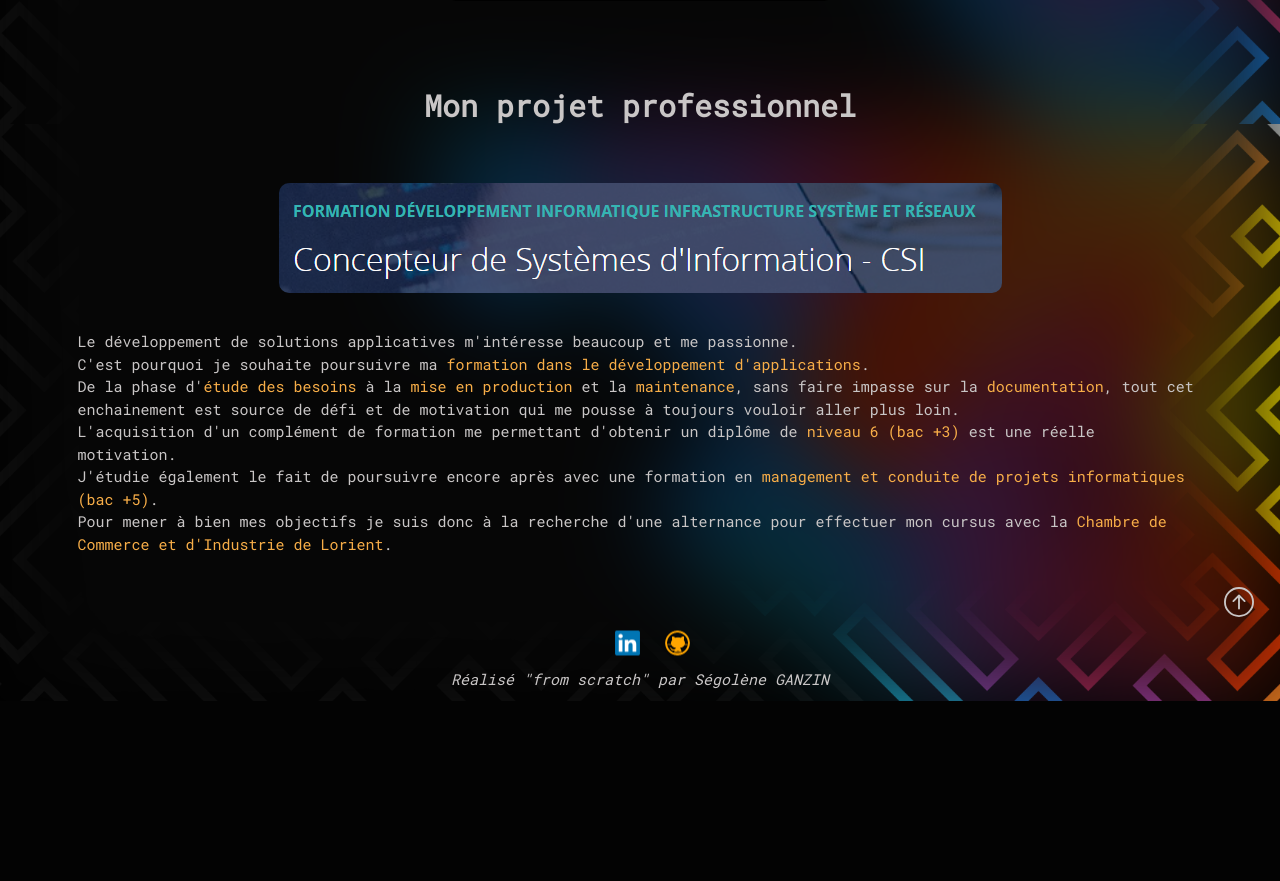
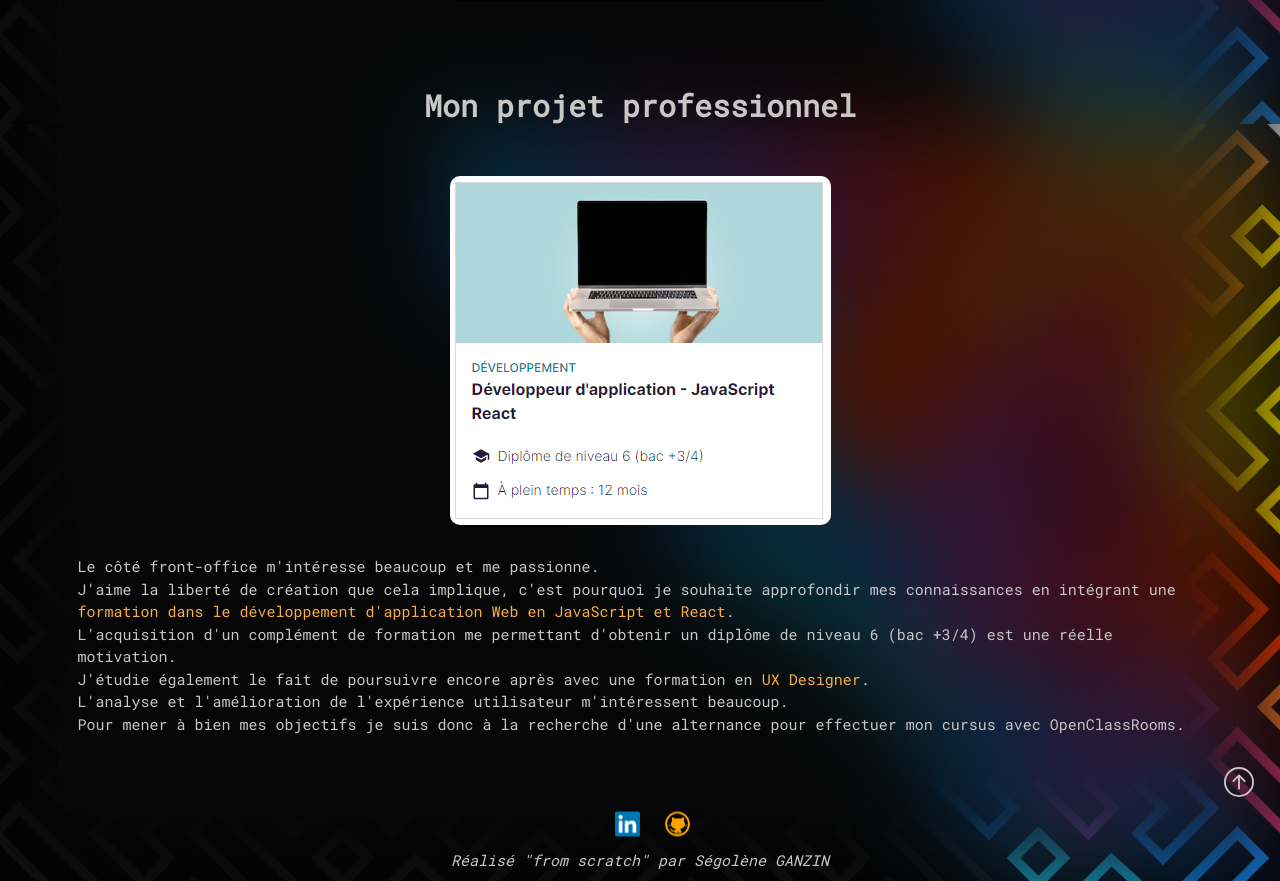
Before and after one commit to segoleneganzin/portfolio-bts-php-js, a PHP site: page / in a window 1280 px wide. Shown: the part 3076-3957 px from the top of the page. Before the commit the page ends 3777 px from the top, so only its background shows below. Run offline with PHP 8.4, Linux system fonts and the light colour scheme.

Commit message:
modification du profil

```diff
--- a/pages/profil.php
+++ b/pages/profil.php
@@ -6,7 +6,7 @@
     <h1>Ma rencontre avec l'informatique</h1>
     <p>
         Ai-je réellement croisé un ordinateur par hasard ? Je ne pense pas !<br>
-        J'ai grandi parmi les nouvelles technologies et les périphériques en tout genre, à travers l’entreprise familiale, et cela m’a toujours suivi et intéressé.<br>
+        J'ai grandi parmi les nouvelles technologies et les périphériques en tout genre, à travers l’entreprise familiale d'édition de logiciels, et cela m’a toujours suivi et intéressé.<br>
         J’ai toujours aimé essayer de
         <span class="important-word">comprendre</span> le fonctionnement
         des ordinateurs, <span class="important-word">résoudre</span> des
@@ -29,7 +29,7 @@
 <div class="container training">
     <h1>Parcours</h1>
     <h3>Formations et expériences</h3>
-    <img src="./img/training4.png" alt="parcours de formation">
+    <img src="./img/training5.png" alt="parcours de formation">
 </div>
 <!-- ********************************************************competences -->
 <div class=" container skills">
@@ -96,7 +96,7 @@
     </div>
 </div>
 <!-- ********************************************************projets professionnels -->
-<div class=" container projet-professionnel">
+<!-- <div class=" container projet-professionnel">
     <h1>Mon projet professionnel</h1>
     <div class="container--link"><a rel="ugc" href="https://www.cci-formation-bretagne.fr/cci-formation-56-lorient/lorient/concepteur-de-systemes-dinformation-csi" target="_blank"><img src="./img/projet-pro.png" alt="formation concepteur de systèmes d'information"></a></div>
     <p>Le développement de solutions applicatives m'intéresse beaucoup et me passionne.<br>
@@ -107,4 +107,16 @@
         Pour mener à bien mes objectifs je suis donc à la recherche d'une alternance pour effectuer mon cursus avec la <span class="important-word">Chambre de Commerce et d'Industrie de Lorient</span>. <br>
 
     </p>
+</div> -->
+<div class=" container projet-professionnel">
+    <h1>Mon projet professionnel</h1>
+    <div class="container--link"><a rel="ugc" href="https://openclassrooms.com/fr/paths/516-developpeur-dapplication-javascript-react" target="_blank"><img src="./img/devJS.png" alt="formation JavaScript React"></a></div>
+    <p>Le côté front-office m'intéresse beaucoup et me passionne.<br>
+        J'aime la liberté de création que cela implique, c'est pourquoi je souhaite approfondir mes connaissances en intégrant une <span class="important-word">formation dans le développement d'application Web en JavaScript et React</span>.<br>
+        L'acquisition d'un complément de formation me permettant d'obtenir un diplôme de niveau 6 (bac +3/4) est une réelle motivation.<br>
+        J'étudie également le fait de poursuivre encore après avec une formation en <span class="important-word">UX Designer</span>.<br>
+        L'analyse et l'amélioration de l'expérience utilisateur m'intéressent beaucoup.<br>
+        Pour mener à bien mes objectifs je suis donc à la recherche d'une alternance pour effectuer mon cursus avec OpenClassRooms. <br>
+
+    </p>
 </div>
```
Also changed, not shown: img/training5.png (added).
